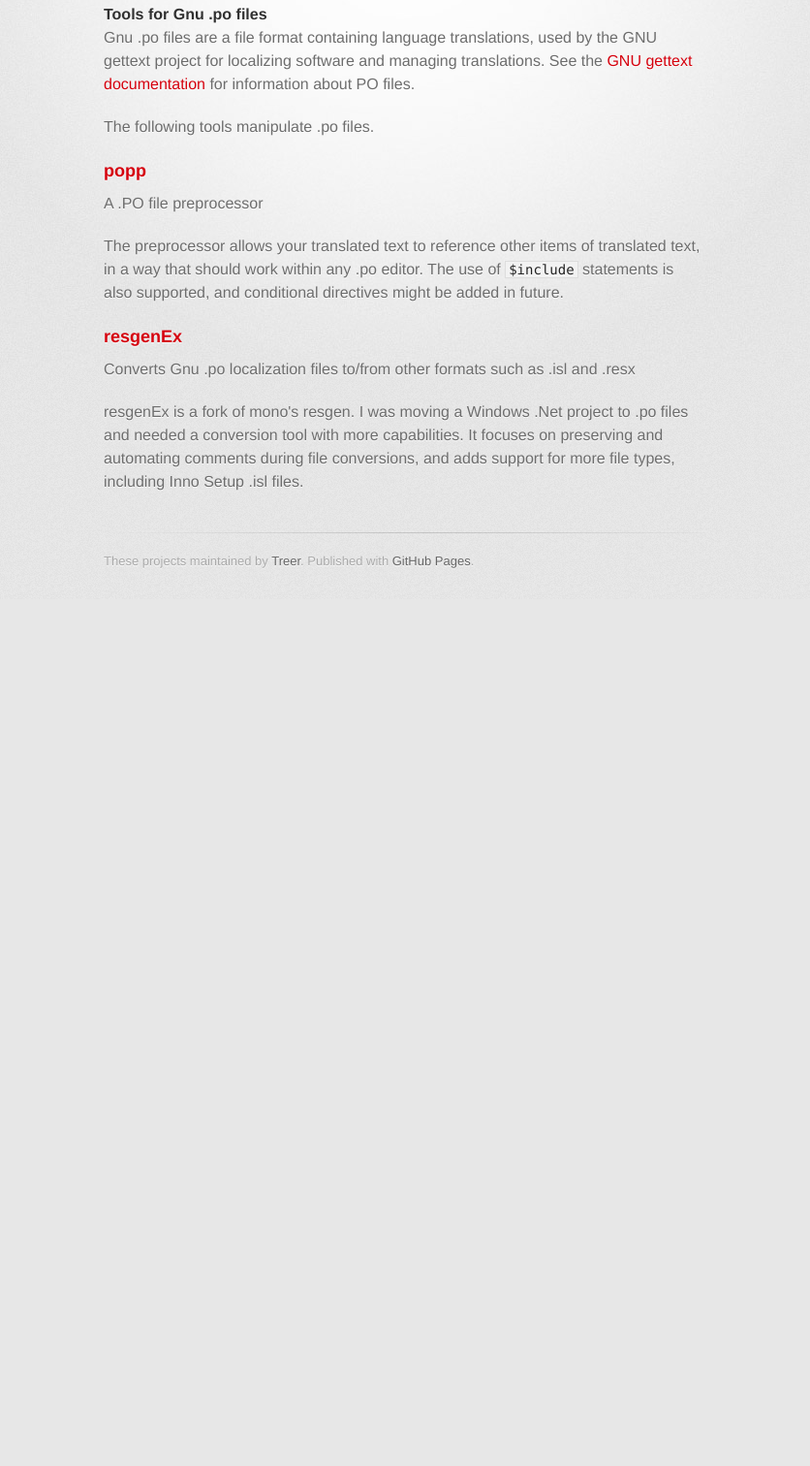
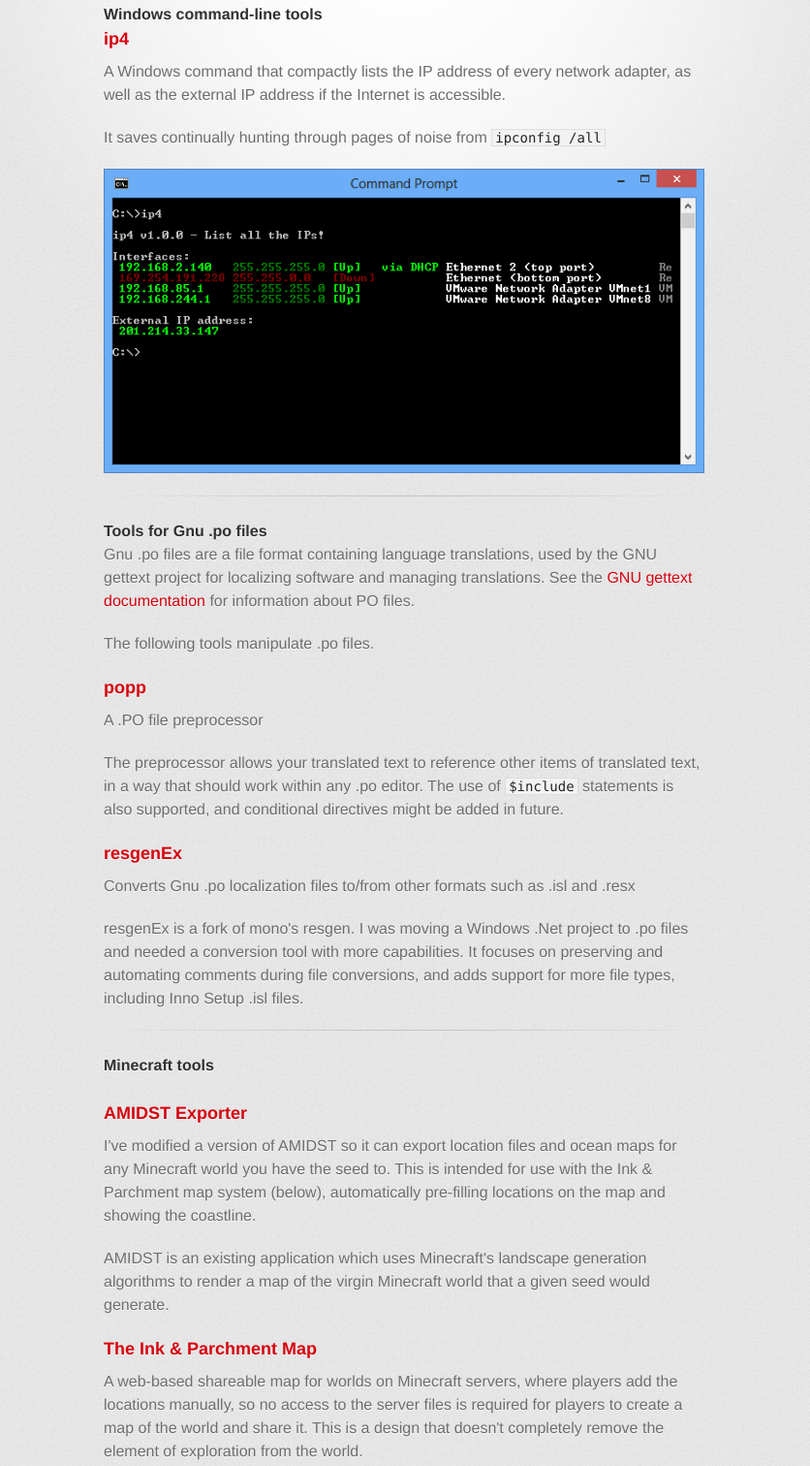
Before and after one commit to Treer/treer.github.io, a plain HTML site: page index.html in a window 1280 px wide. Shown: the part 195-1707 px from the top of the page at 97% size, without its empty margins (223-1059 px from the left). Before the commit the page ends 813 px from the top, so only its background shows below. Drawn offline with Linux system fonts and the light colour scheme; a web font is replaced by a local one.

Commit message:
Added more projects to the project page

```diff
--- a/index.html
+++ b/index.html
@@ -29,8 +29,22 @@
         <hr>
 
         <section id="main_content">
-          <h4>
-<a name="tools-for-gnu-po-files" class="anchor" href="#tools-for-gnu-po-files"><span class="octicon octicon-link"></span></a>Tools for Gnu .po files</h4>
+
+        <h4><a name="windows-commandline" class="anchor" href="#windows-commandline"><span class="octicon octicon-link"></span></a>Windows command-line tools</h4>
+
+		<h3>
+		<a name="ip4" class="anchor" href="#ip4"><span class="octicon octicon-link"></span></a><a href="http://treer.github.io/ip4/">ip4</a>
+		</h3>
+
+		<p>A Windows command that compactly lists the IP address of every network adapter, as well as the external IP address if the Internet is accessible.</p>
+
+		<p>It saves continually hunting through pages of noise from <code>ipconfig /all</code></p>
+
+		<img src="images/ip4screenshot.png"/>
+
+        <hr>
+
+        <h4><a name="tools-for-gnu-po-files" class="anchor" href="#tools-for-gnu-po-files"><span class="octicon octicon-link"></span></a>Tools for Gnu .po files</h4>
 
 <p>Gnu .po files are a file format containing language translations, used by the GNU gettext project for localizing software and managing translations. See the <a href="https://www.gnu.org/software/gettext/manual/html_node/index.html">GNU gettext documentation</a> for information about PO files.</p>
 
@@ -51,6 +65,29 @@
 <p>Converts Gnu .po localization files to/from other formats such as .isl and .resx</p>
 
 <p>resgenEx is a fork of mono's resgen. I was moving a Windows .Net project to .po files and needed a conversion tool with more capabilities. It focuses on preserving and automating comments during file conversions, and adds support for more file types, including Inno Setup .isl files.</p>
+
+
+		<hr>
+        <h4><a name="Minecraft" class="anchor" href="#Minecraft"><span class="octicon octicon-link"></span></a>Minecraft tools</h4>
+		<br/>
+
+		<h3>
+		<a name="amidst-exporter" class="anchor" href="#map"><span class="octicon octicon-link"></span></a><a href="http://buildingwithblocks.info/exportfromseed.html">AMIDST Exporter</a>
+		</h3>
+
+		<p>I've modified a version of AMIDST so it can export location files and ocean maps for any Minecraft world you have the seed to.
+		This is intended for use with the Ink & Parchment map system (below), automatically pre-filling locations on the map and showing the coastline.</p>
+
+		<p>AMIDST is an existing application which uses Minecraft's landscape generation algorithms to render a map of the virgin Minecraft world that a given seed would generate.</p>
+
+
+		<h3>
+		<a name="map" class="anchor" href="#map"><span class="octicon octicon-link"></span></a><a href="http://buildingwithblocks.info">The Ink &amp; Parchment Map</a>
+		</h3>
+<p>A web-based shareable map for worlds on Minecraft servers, where players add the locations manually, so no access to the server files is required for players to create a map of the world and share it. This is a design that doesn't completely remove the element of exploration from the world.</p>
+
+<a href="http://buildingwithblocks.info"><img width="400" height="288" src="http://buildingwithblocks.info/images/screenshot-ocean-small.png" /></a>
+
         </section>
 
         <footer>
```
